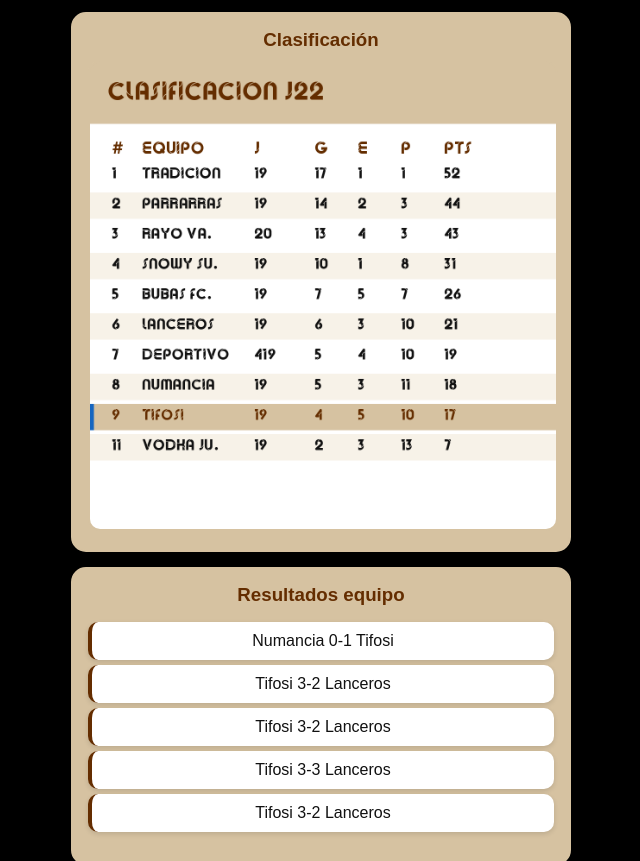
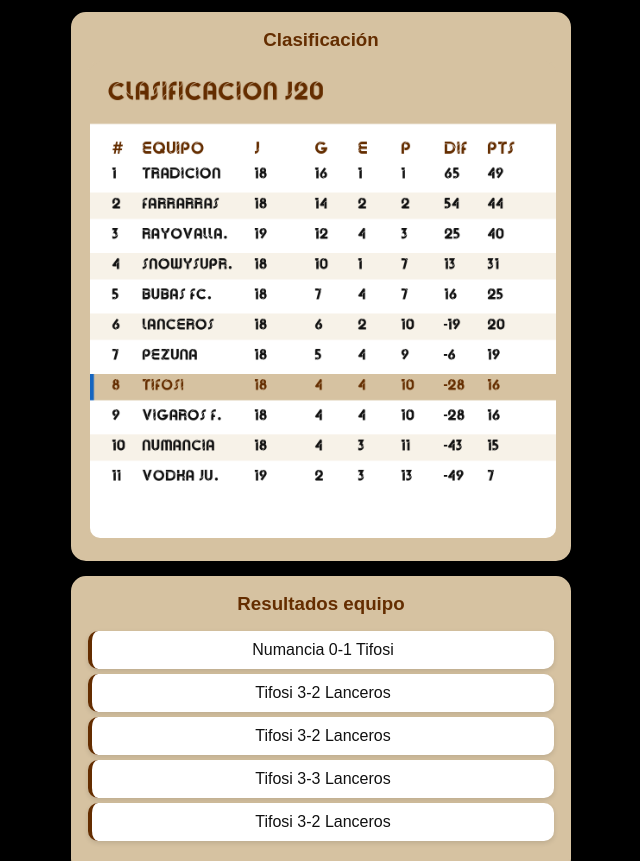
Before and after one commit to tifosiud/tifosiweb, a plain HTML site: page index.html in a window 1280 px wide. Shown: the part 966-1827 px from the top of the page, without its empty margins (319-959 px from the left). Drawn offline with Linux system fonts and the light colour scheme.

```diff
--- a/index.html
+++ b/index.html
@@ -139,8 +139,17 @@
   }
 
   async function buscarUltimaImagen(tipo, nombreBase) {
-    let maxJornada = jornadasReferencia.length ? Math.max(...jornadasReferencia, 30) : 30;
-    for (let jornada = maxJornada; jornada >= 1; jornada--) {
+    let maxJornada = jornadasReferencia.length ? Math.max(...jornadasReferencia) : null;
+    const jornadasCandidatas = [];
+
+    if (Number.isInteger(maxJornada) && maxJornada > 0) {
+      jornadasCandidatas.push(maxJornada);
+      if (maxJornada > 1) jornadasCandidatas.push(maxJornada - 1);
+    } else {
+      jornadasCandidatas.push(22, 20, 19, 18);
+    }
+
+    for (const jornada of jornadasCandidatas) {
       let ruta = `imagenes/j${jornada}/${tipo}/j${jornada}_${nombreBase}.png`;
       let existe = await comprobarImagen(ruta);
       if (existe) return { ruta, jornada };
```
Also changed, not shown: 1 other file.
